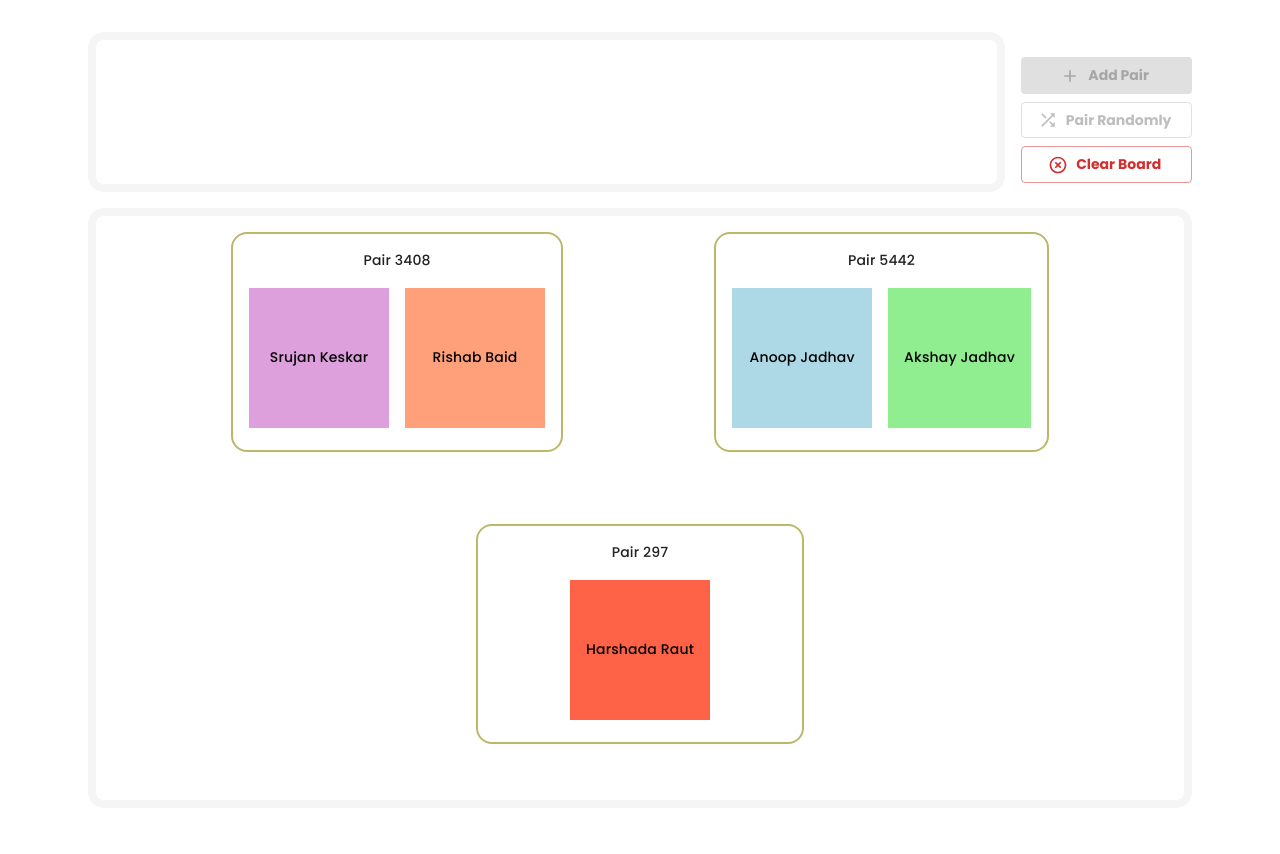
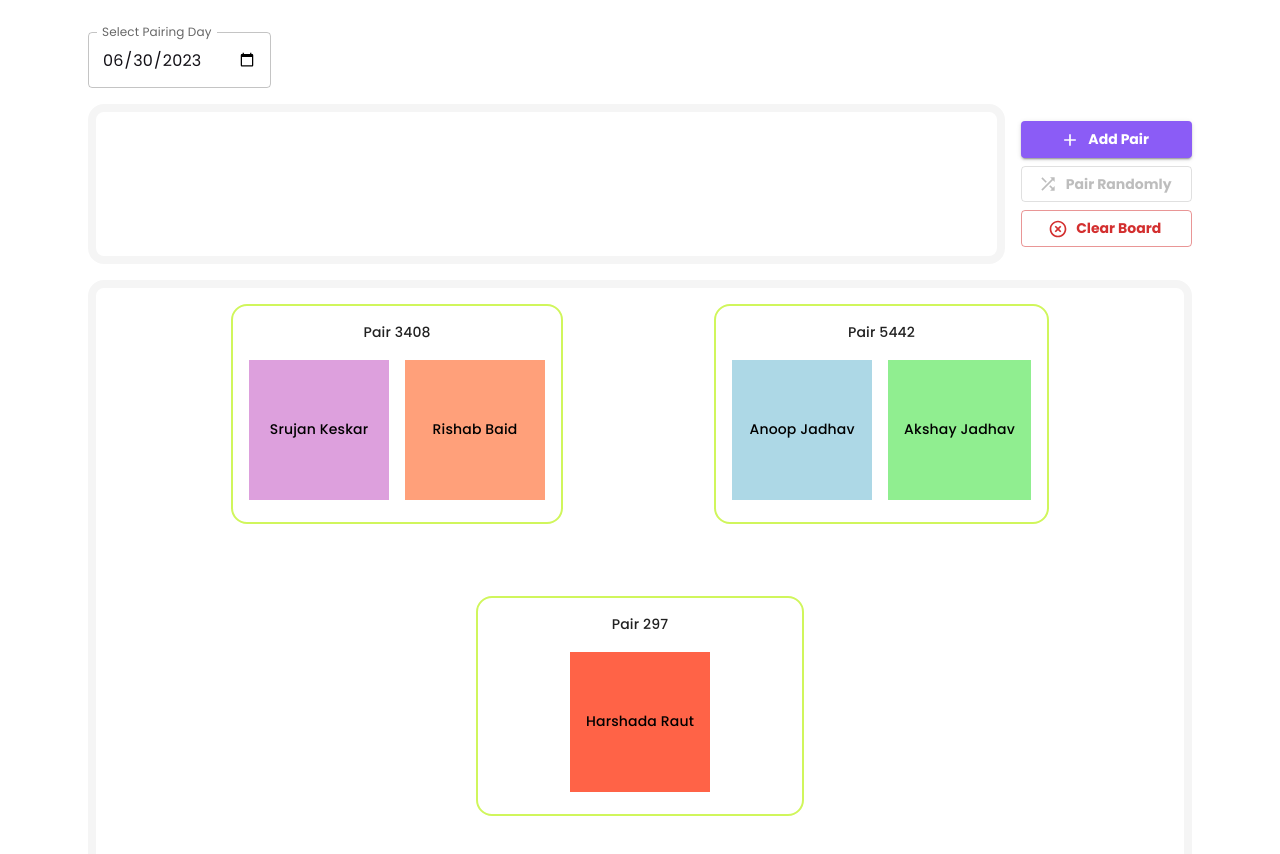
Before and after one commit to anoop-jadhav-ui/pp-react-app, a React (Vite) app: page /pairing-board in a window 1280 px wide. Both pictures are taken after a click on the button "Pair Randomly". Shown: the top 854 px of the page. Before the commit the page ends 808 px from the top, so only its background shows below. Built offline with nearby package versions, Linux system fonts and the light colour scheme.

Commit message:
improve board logic and add date picker

```diff
--- a/src/App.css
+++ b/src/App.css
@@ -11,16 +11,8 @@
   -moz-osx-font-smoothing: grayscale;
   line-height: 1.6;
 
-  --text: #0f0c18;
-  --background: #ffffff;
-  --primary: #62489d;
-  --secondary: #a9518e;
-  /* --secondary: #edd9e7; */
-  /* --accent: #a9518e; */
-
   --text: #131117;
   --background: #f7f6f8;
   --primary: #8b5cf6;
-  /* --secondary: #d4d0dc; */
   --secondary: #d0f65c;
 }
--- /dev/null
+++ b/src/components/screens/PairingBoardPage/DaySelector.tsx
@@ -0,0 +1,33 @@
+import { Container, Grid, TextField } from "@mui/material";
+import { useEffect, useState } from "react";
+
+const DaySelector = () => {
+  const [currentDate, setCurrentDate] = useState("");
+
+  useEffect(() => {
+    const currentDateObject = new Date();
+    // Format the date as "YYYY-MM-DD" (required by the date type input)
+    const formattedDate = currentDateObject.toISOString().slice(0, 10);
+    setCurrentDate(formattedDate);
+  }, []);
+
+  return (
+    <Container maxWidth="lg">
+      <Grid container>
+        <Grid item>
+          <TextField
+            type="date"
+            label="Select Pairing Day"
+            onChange={(e) => setCurrentDate(e.target.value)}
+            InputLabelProps={{
+              shrink: true,
+            }}
+            value={currentDate}
+          />
+        </Grid>
+      </Grid>
+    </Container>
+  );
+};
+
+export default DaySelector;
--- a/src/components/screens/PairingBoardPage/DraggableCard.module.css
+++ b/src/components/screens/PairingBoardPage/DraggableCard.module.css
@@ -9,6 +9,10 @@
 
   cursor: pointer;
   background: khaki;
+  transition: all 100ms ease-in-out;
+}
+.card:hover {
+  box-shadow: rgba(0, 0, 0, 0.24) 0px 3px 8px;
 }
 .card.selected {
   position: relative;
--- a/src/components/screens/PairingBoardPage/DroppablePair.module.css
+++ b/src/components/screens/PairingBoardPage/DroppablePair.module.css
@@ -4,7 +4,7 @@
   position: relative;
   padding: 1rem;
 
-  border: 2px solid darkkhaki;
+  border: 2px solid var(--secondary);
   border-radius: 1em;
 
   min-width: calc(2 * var(--card-height) + 3rem);
--- a/src/components/screens/PairingBoardPage/PairingBoard.module.css
+++ b/src/components/screens/PairingBoardPage/PairingBoard.module.css
@@ -13,7 +13,6 @@
 
   min-width: 160px;
   min-height: 160px;
-  margin-bottom: 1rem;
 
   border: 8px solid whitesmoke;
   border-radius: 1rem;
--- a/src/components/screens/PairingBoardPage/PairingBoard.tsx
+++ b/src/components/screens/PairingBoardPage/PairingBoard.tsx
@@ -1,7 +1,7 @@
 import AddIcon from "@mui/icons-material/Add";
 import HighlightOffIcon from "@mui/icons-material/HighlightOff";
 import ShuffleIcon from "@mui/icons-material/Shuffle";
-import { Box, Button, Container, Grid, Stack } from "@mui/material";
+import { Box, Button, Container, Grid, Stack, Typography } from "@mui/material";
 import { observer } from "mobx-react-lite";
 import { useState } from "react";
 import {
@@ -66,7 +66,7 @@ const PairingBoard = observer(() => {
           }
           return pair;
         });
-        setPairList(updatedPairList);
+        setPairList(cleanUpPairList(updatedPairList));
         if (draggedTeamMember) {
           setTeamMemberPoolList([...teamMemberPool, draggedTeamMember]);
         }
@@ -86,7 +86,7 @@ const PairingBoard = observer(() => {
         setTeamMemberPoolList(
           teamMemberPool.filter((member) => member.id !== draggedTeamMemberId)
         );
-        setPairList(cleanUpPairList(tempPairList));
+        setPairList(tempPairList);
       } else if (
         sourceId.includes("pairDropArea") &&
         targetId.includes("pairDropArea") &&
@@ -148,6 +148,12 @@ const PairingBoard = observer(() => {
         })
       );
       setSelectedTeamMembers([]);
+    } else {
+      const newPairItem: Pair = {
+        id: generateRandomId(),
+        items: [],
+      };
+      setPairList([...pairList, newPairItem]);
     }
   };
 
@@ -180,7 +186,14 @@ const PairingBoard = observer(() => {
   return (
     <DragDropContext onDragEnd={onDragEnd}>
       <Container maxWidth="lg" className={styles.boardWrapper}>
-        <Grid container alignItems="center" spacing={2}>
+        <Grid container spacing={2}>
+          <Grid item xs={12}>
+            <Grid
+              container
+              alignItems="center"
+              spacing={2}
+              justifyContent="space-between"
+            >
               <Grid item xs={10}>
                 <Droppable droppableId="defaultDropArea" direction="horizontal">
                   {(provided, snapshot) => (
@@ -219,7 +232,7 @@ const PairingBoard = observer(() => {
                   <Button
                     variant="contained"
                     onClick={addPairToBoard}
-                disabled={selectedTeamMemberss.length === 0}
+                    // disabled={selectedTeamMemberss.length === 0}
                     startIcon={<AddIcon />}
                   >
                     Add Pair
@@ -237,20 +250,33 @@ const PairingBoard = observer(() => {
                     color="error"
                     onClick={clearPairingBoard}
                     startIcon={<HighlightOffIcon />}
+                    disabled={pairList.length === 0}
                   >
                     Clear Board
                   </Button>
                 </Stack>
               </Grid>
             </Grid>
-        <Grid container className={styles.board} justifyContent="space-evenly">
+          </Grid>
+          <Grid item xs={12}>
+            <Grid
+              container
+              className={styles.board}
+              justifyContent="space-evenly"
+            >
               {pairList.map((pair) => {
                 return (
                   <Grid item>
-                <DroppablePair key={pair.id} pairItem={pair} index={pair.id} />
+                    <DroppablePair
+                      key={pair.id}
+                      pairItem={pair}
+                      index={pair.id}
+                    />
                   </Grid>
                 );
               })}
+            </Grid>
+          </Grid>
         </Grid>
       </Container>
     </DragDropContext>
--- a/src/components/screens/PairingBoardPage/PairingBoardPage.tsx
+++ b/src/components/screens/PairingBoardPage/PairingBoardPage.tsx
@@ -3,7 +3,8 @@ import { useEffect } from "react";
 import { usePairingStore } from "../../../store/pairingStore";
 import { useTeamMemberStore } from "../../../store/teamMembersStore";
 import PairingBoard from "./PairingBoard";
-import { Container } from "@mui/material";
+import { Container, Grid } from "@mui/material";
+import DaySelector from "./DaySelector";
 
 const PairingBoardPage = observer(() => {
   const { setTeamMemberPoolList, clearPairingBoard } = usePairingStore();
@@ -16,7 +17,14 @@ const PairingBoardPage = observer(() => {
 
   return (
     <Container maxWidth="lg">
-      <PairingBoard />
+      <Grid container spacing={2}>
+        <Grid item xs={12}>
+          <DaySelector />
+        </Grid>
+        <Grid item xs={12}>
+          <PairingBoard />
+        </Grid>
+      </Grid>
     </Container>
   );
 });
```
Also changed, not shown: src/utils/colorUtils.ts (+9 -3 lines). Lines whose indentation alone changed are shown as unchanged.
